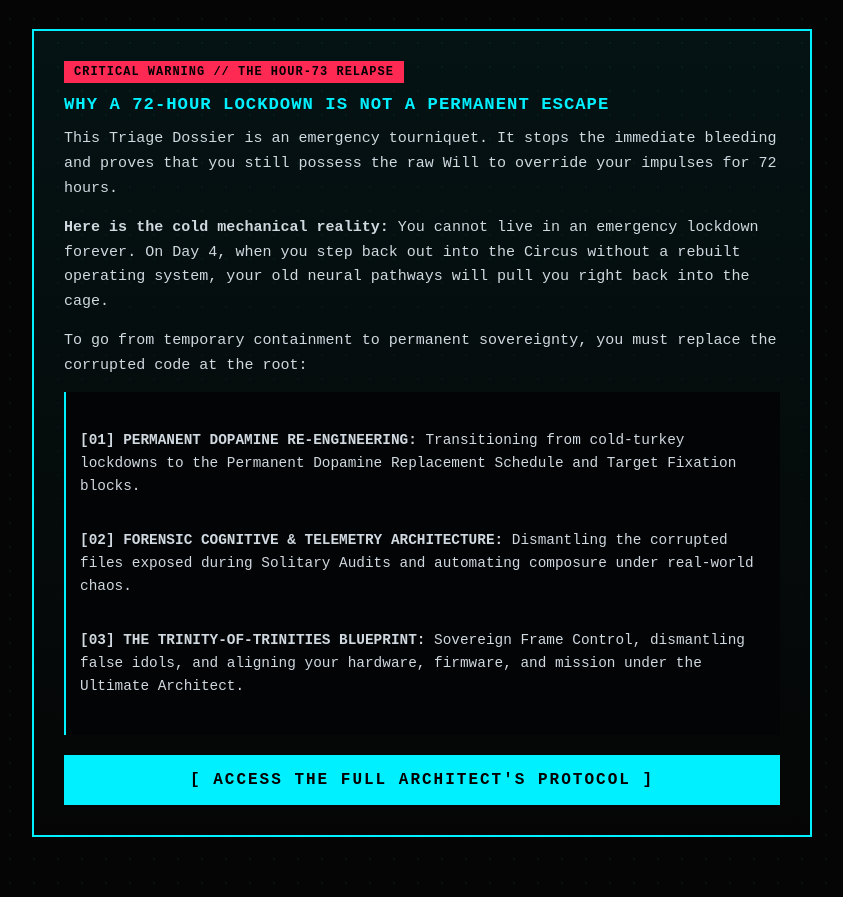
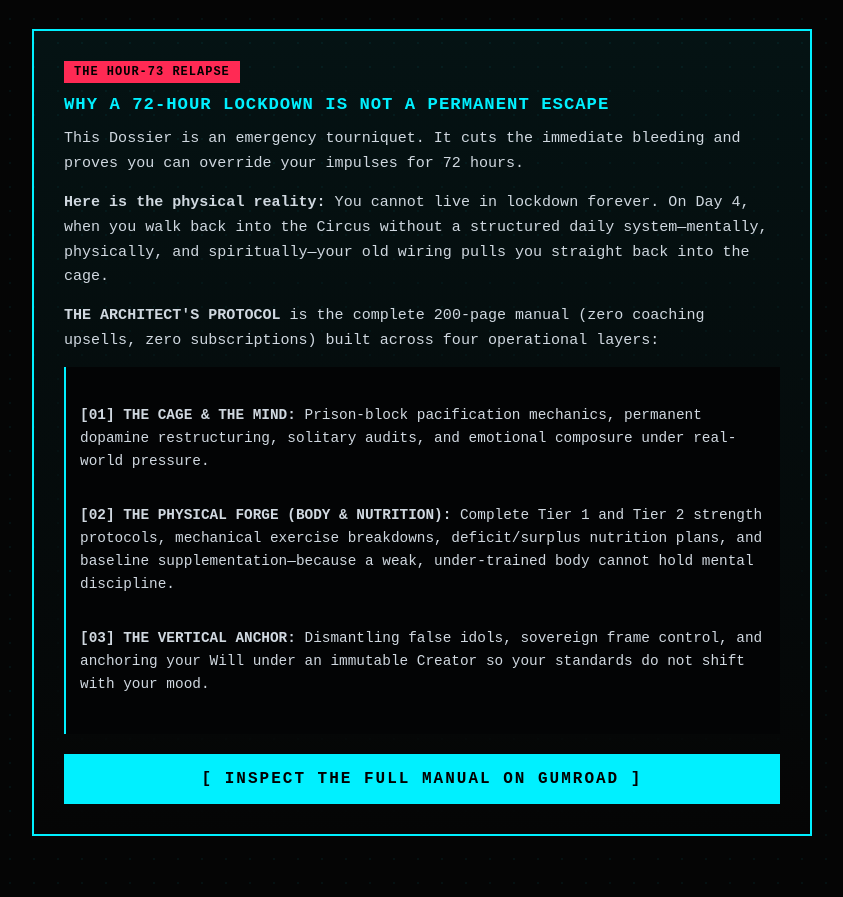
Before and after one commit to tomasban1/thearchitectprotocol, a plain HTML site: page dossier.html in a window 1280 px wide. Shown: the part 2249-3146 px from the top of the page, without its empty margins (218-1061 px from the left). Drawn offline with Linux system fonts and the light colour scheme.

Commit message:
Update dossier.html

```diff
--- a/dossier.html
+++ b/dossier.html
@@ -246,18 +246,18 @@
 
   <div id="modules-container"></div>
 
-  <div class="ascension-box">
-    <div class="warning-tag">CRITICAL WARNING // THE HOUR-73 RELAPSE</div>
+ <div class="ascension-box">
+    <div class="warning-tag">THE HOUR-73 RELAPSE</div>
     <h2>Why a 72-Hour Lockdown Is Not a Permanent Escape</h2>
-    <p>This Triage Dossier is an emergency tourniquet. It stops the immediate bleeding and proves that you still possess the raw Will to override your impulses for 72 hours.</p>
-    <p><strong>Here is the cold mechanical reality:</strong> You cannot live in an emergency lockdown forever. On Day 4, when you step back out into the Circus without a rebuilt operating system, your old neural pathways will pull you right back into the cage.</p>
-    <p>To go from temporary containment to permanent sovereignty, you must replace the corrupted code at the root:</p>
+    <p>This Dossier is an emergency tourniquet. It cuts the immediate bleeding and proves you can override your impulses for 72 hours.</p>
+    <p><strong>Here is the physical reality:</strong> You cannot live in lockdown forever. On Day 4, when you walk back into the Circus without a structured daily system—mentally, physically, and spiritually—your old wiring pulls you straight back into the cage.</p>
+    <p><strong>THE ARCHITECT'S PROTOCOL</strong> is the complete 200-page manual (zero coaching upsells, zero subscriptions) built across four operational layers:</p>
     <div class="rule-box">
-      <div><strong>[01] PERMANENT DOPAMINE RE-ENGINEERING:</strong> Transitioning from cold-turkey lockdowns to the Permanent Dopamine Replacement Schedule and Target Fixation blocks.</div>
-      <div style="margin-top:8px;"><strong>[02] FORENSIC COGNITIVE & TELEMETRY ARCHITECTURE:</strong> Dismantling the corrupted files exposed during Solitary Audits and automating composure under real-world chaos.</div>
-      <div style="margin-top:8px;"><strong>[03] THE TRINITY-OF-TRINITIES BLUEPRINT:</strong> Sovereign Frame Control, dismantling false idols, and aligning your hardware, firmware, and mission under the Ultimate Architect.</div>
+      <div><strong>[01] THE CAGE & THE MIND:</strong> Prison-block pacification mechanics, permanent dopamine restructuring, solitary audits, and emotional composure under real-world pressure.</div>
+      <div style="margin-top:8px;"><strong>[02] THE PHYSICAL FORGE (BODY & NUTRITION):</strong> Complete Tier 1 and Tier 2 strength protocols, mechanical exercise breakdowns, deficit/surplus nutrition plans, and baseline supplementation—because a weak, under-trained body cannot hold mental discipline.</div>
+      <div style="margin-top:8px;"><strong>[03] THE VERTICAL ANCHOR:</strong> Dismantling false idols, sovereign frame control, and anchoring your Will under an immutable Creator so your standards do not shift with your mood.</div>
     </div>
-    <a href="https://your-checkout-link-here" class="btn-cta">[ ACCESS THE FULL ARCHITECT'S PROTOCOL ]</a>
+    <a href="https://your-gumroad-link-here" class="btn-cta">[ INSPECT THE FULL MANUAL ON GUMROAD ]</a>
   </div>
 </div>
 
```
